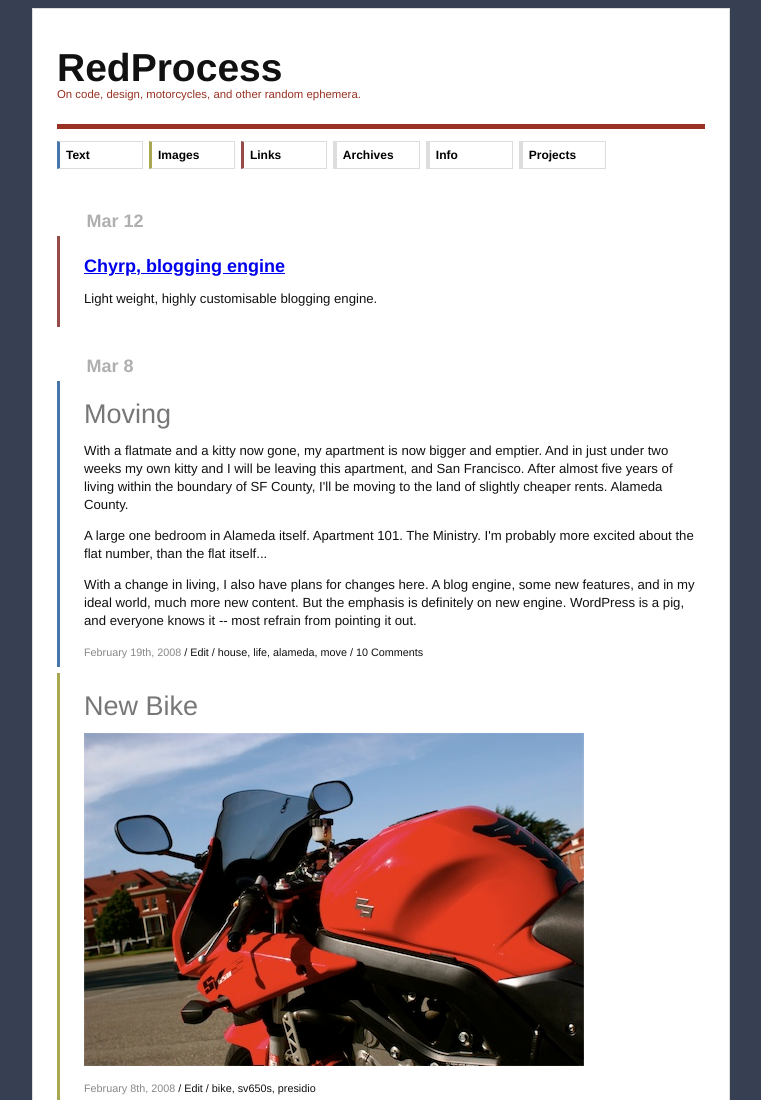
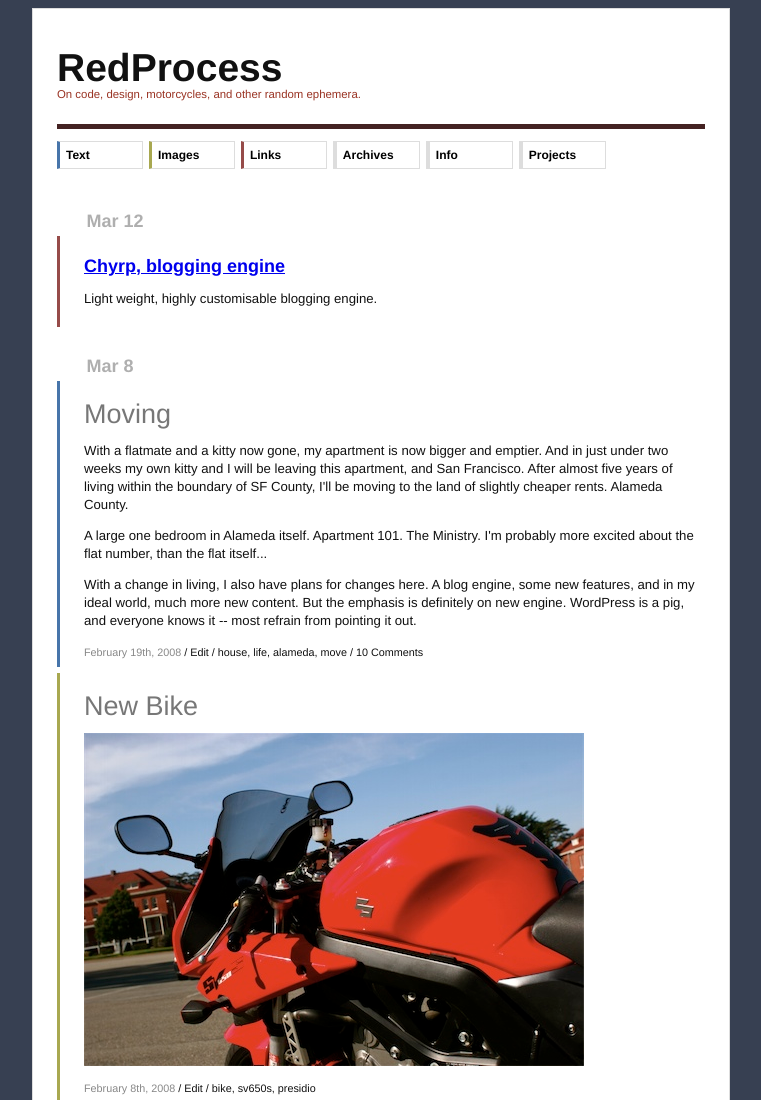
Before and after one commit to mralex/analog, a plain HTML site: page index.html in a window 1280 px wide. Shown: the top 1100 px of the page, without its empty margins (259-1020 px from the left). Drawn offline with Linux system fonts and the light colour scheme.

Commit message:
Use old header bottom border colour.

```diff
--- a/stylesheets/screen.css
+++ b/stylesheets/screen.css
@@ -33,7 +33,7 @@ blockquote {
 	/*  */
 	/*color: #993222;*/
 	padding-bottom: 1.75em;
-	border-bottom: 5px solid #993222;
+	border-bottom: 5px solid #422;
 	margin-bottom: 1em;
 }
 #title h1 {
```
